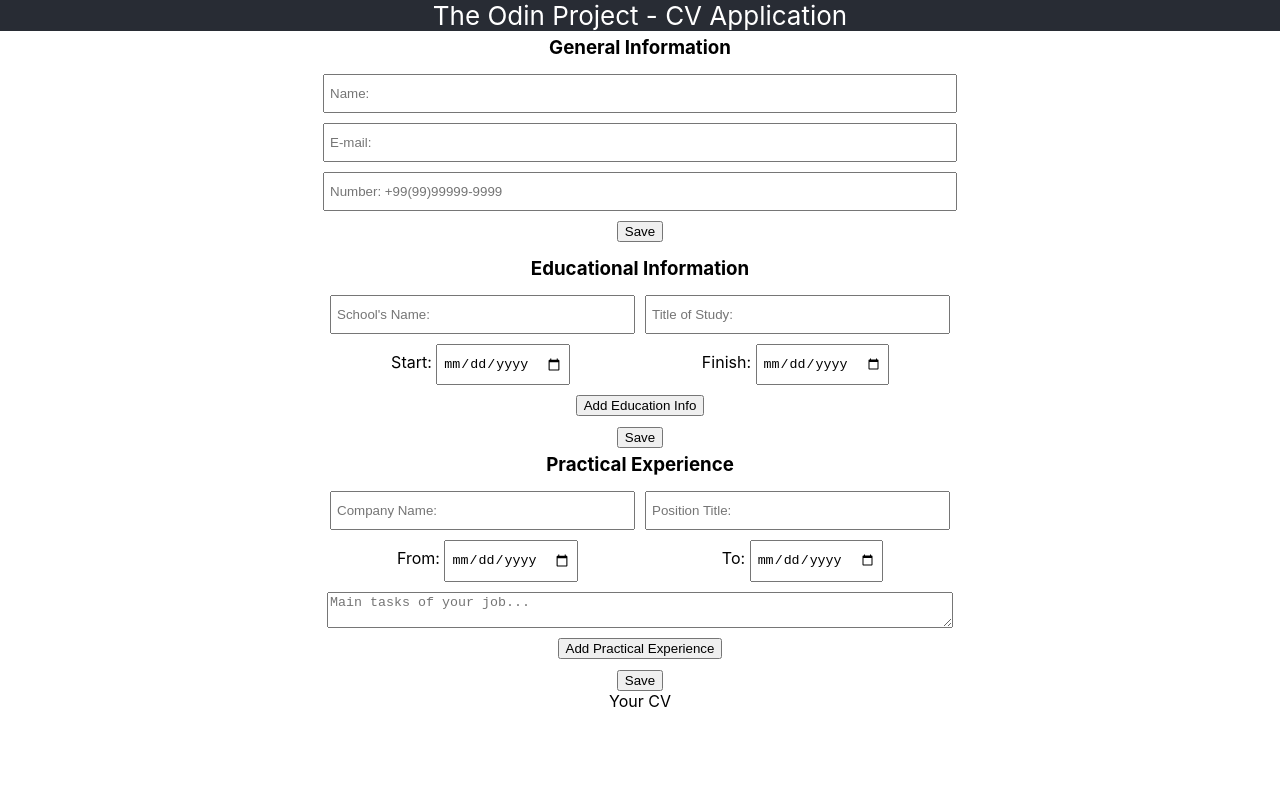
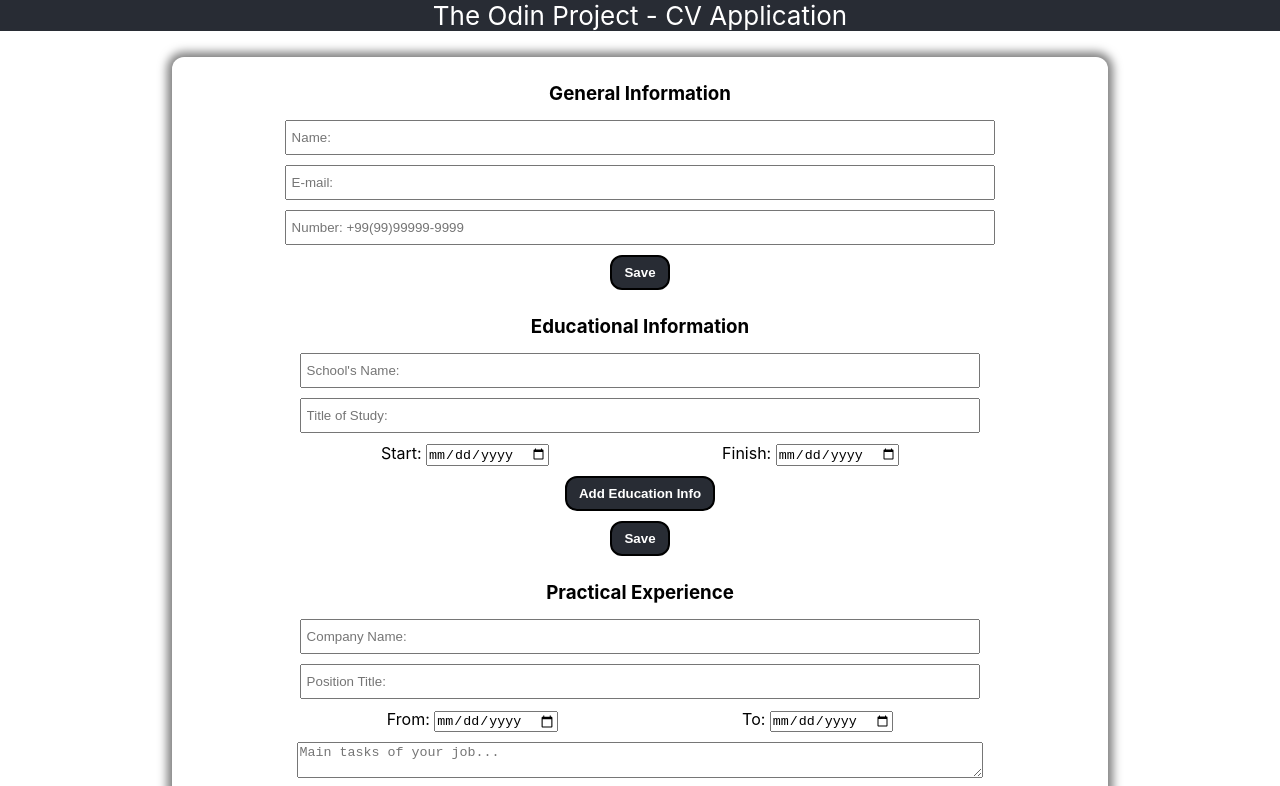
Before and after one commit to RodrigoAPassos/cv-project, a React (Create React App) app: page / in a window 1280 px wide. Shown: the top 786 px of the page. Built offline with nearby package versions, Linux system fonts and the light colour scheme.

Commit message:
Add better style

```diff
--- a/src/App.css
+++ b/src/App.css
@@ -1,5 +1,8 @@
 .App {
   text-align: center;
+  display: flex;
+  flex-direction: column;
+  align-items: center;
 }
 
 .App-logo {
@@ -15,9 +18,18 @@
   justify-content: center;
   font-size: calc(10px + 2vmin);
   color: white;
+  width: 100%;
 }
 
-.generalInfo-title, .eduInfo-title, .expInfo-title {
+.entry-forms, .display-cv {
+  margin: 2% 10%;
+  width: 70%;
+  box-shadow: 0px 0px 10px 5px rgba(0,0,0,0.5);
+  padding: 20px;
+  border-radius: 12px;
+}
+
+.generalInfo-title, .eduInfo-title, .expInfo-title, .completeCv-title {
   margin-top: 5px;
   margin-bottom: 5px;
 }
@@ -29,17 +41,25 @@
   padding: 10px;
   text-align: center;
   align-items: center;
-  margin: 0px 25%;
+  margin: 0px 10%;
 }
 
-.generalInfo-form > input {
+.educationalInfo-form, .expInfo-form {
+  padding: 10px;
+}
+
+.generalInfo-form > input, .name-session > input {
   width: 100%;
   flex-grow: 1;
 }
 
 .name-session {
   display: flex;
+  flex-grow: 1;
   gap: 10px;
+  flex-wrap: wrap;
+  align-content: center;
+  align-items: center;
   width: 100%;
 }
 
@@ -51,12 +71,12 @@
   width: 100%;
 }
 
-.name-session > input {
-  flex-grow: 1;
+input {
+  padding: 8px 5px;
 }
 
-input {
-  padding: 10px 5px;
+input[type=date] {
+  padding: 0px;
 }
 
 textarea {
@@ -66,3 +86,18 @@
 .App-link {
   color: #61dafb;
 }
+
+button {
+  background-color: #282c34;
+  color: white;
+  font-weight: bold;
+  cursor: pointer;
+  padding: 8px 12px;
+  border-radius: 12px;
+  outline: 0;
+  border: 2px solid black;
+}
+
+button:active {
+  border: 2px solid white;
+}
--- a/src/App.js
+++ b/src/App.js
@@ -50,10 +50,15 @@
     return (
       <div className="App">
         <header className="App-header">The Odin Project - CV Application</header>
-        <GeneralForm onSub = {this.handleGenSubmit}  />
-        <Educational onSub = {this.handleEducationalSubmit} />
-        <Practical onSub = {this.handlePracticalSubmit}  />
-        <div className="completeCv-title">Your CV</div>
+        <div className="entry-forms">
+          <GeneralForm onSub = {this.handleGenSubmit}  />
+          <Educational onSub = {this.handleEducationalSubmit} />
+          <Practical onSub = {this.handlePracticalSubmit}  />
+        </div>
+        <div className="display-cv">
+          <h3 className="completeCv-title">Your CV ⬇️ </h3>
+          <CompleteCV cvData = {this.state} />
+        </div>
       </div>
     );
   }
--- a/src/components/CompleteCV.js
+++ b/src/components/CompleteCV.js
@@ -1,9 +1,40 @@
 import React, { Component } from 'react';
 
 export default class CompleteCV extends Component {
+  constructor (props) {
+    super(props);
+    this.state = {
+      Name: '',
+      Num: '',
+      Email: '',
+      educationalInfo: [],
+      expInfo: [],
+      display: false
+    }
+
+  }
+
+  loadCV () {
+    this.setState({
+      Name: this.props.Name,
+      Num: this.props.Num,
+      Email: this.props.Email,
+      display: true,
+    }, console.log(this.state))
+  }
+
   render() {
+    const { Name, Num, Email, display } = this.state;
     return (
-      <div>CompleteCV</div>
+      <div className='completeCV'>
+        {/* <button className='load' onClick={this.loadCV} >Load CV</button> */}
+        {
+        display?
+          <div className='candidateName'>{Name}</div>
+
+        :
+        <div></div>}
+      </div>
     )
   }
 }
--- a/src/components/General.js
+++ b/src/components/General.js
@@ -30,11 +30,6 @@
     handleSubmit (e) {
         e.preventDefault();
         this.props.onSub(this.state);
-        /* this.setState({
-            inputNumber: '',
-            inputEmail: '',
-            inputName: ''
-        }) */
     }
 
     render() {
@@ -46,7 +41,7 @@
                     <input type='text' placeholder='Name: ' id='inputName' name='inputName' onChange={this.nameChange} value={inputName} required></input>
                     <input type='email' placeholder='E-mail: ' id='inputEmail' name='inputEmail' onChange={this.emailChange} value={inputEmail} required></input>
                     <input type='tel' id='inputNumber' name='inputNumber' onChange={this.numberChange} value={inputNumber} pattern='[\+]\d{2}[\(]\d{2}[\)]\d{5}[\-]\d{4}' placeholder='Number: +99(99)99999-9999' required></input>
-                    <button type='submit'>Save</button>
+                    <button className='genSub' type='submit'>Save</button>
                 </form>
             </div>
         )
```
